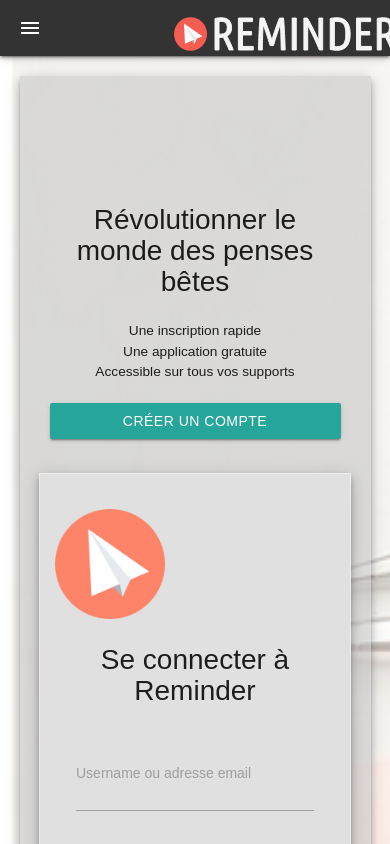
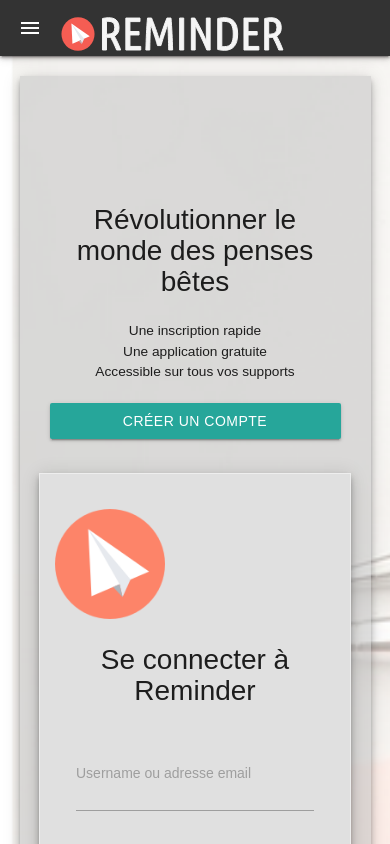
Before and after one commit to RQMdev/Reminder, a React (Create React App) app: page /signin in a window 390 px wide. Shown: the top 844 px of the page. Built offline with nearby package versions, Linux system fonts and the light colour scheme.

Commit message:
Fix Logo Header responsive behaviour

```diff
--- a/src/App.css
+++ b/src/App.css
@@ -280,3 +280,11 @@
     .page-footer a:hover {
         color: #9C9C9C;
     }
+
+		/*========================== 05. MEDIA QUERIES ==========================++++++++++*/
+
+		@media only screen and (max-width: 992px){
+			nav .brand-logo {
+				transform: translateX(-100%);
+			}
+		}
```
